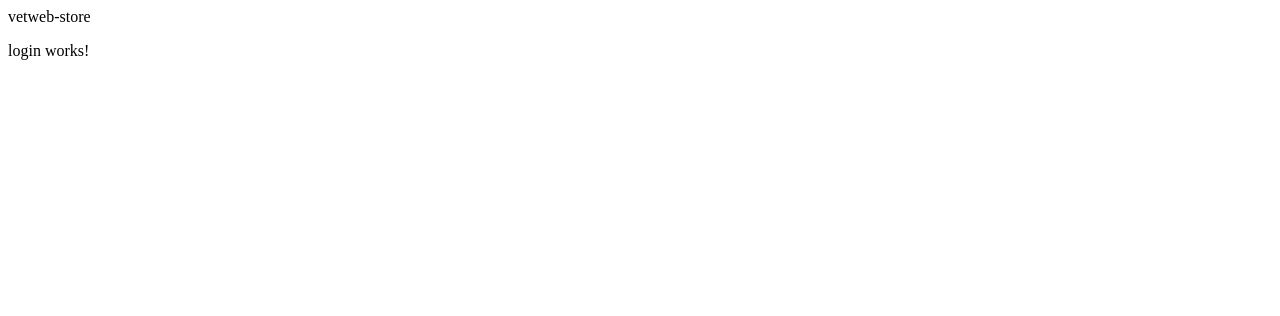
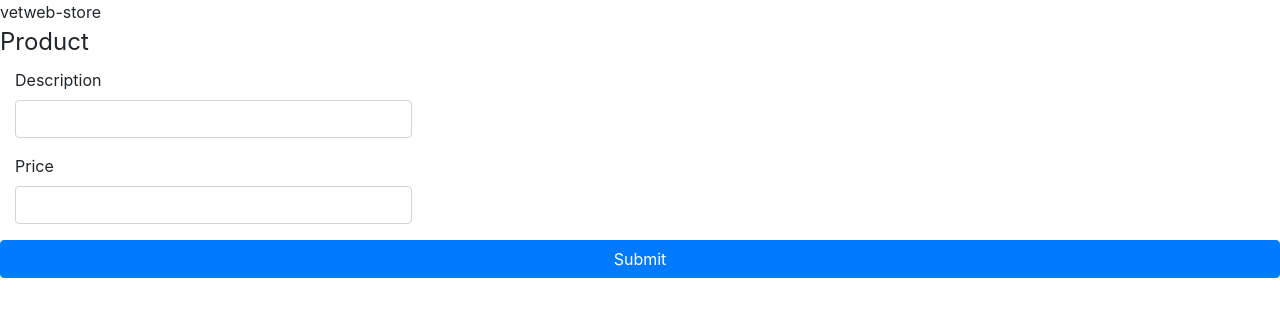
Before and after one commit to RenanFR/ng-vetweb-store, an Angular app: page /product/form in a window 1280 px wide. Shown: the top 316 px of the page. Built offline with nearby package versions, Linux system fonts and the light colour scheme.

Commit message:
Request to the API to save product

```diff
--- a/angular.json
+++ b/angular.json
@@ -23,6 +23,7 @@
               "src/assets"
             ],
             "styles": [
+              "node_modules/bootstrap/dist/css/bootstrap.min.css",
               "src/styles.css"
             ],
             "scripts": []
--- a/package.json
+++ b/package.json
@@ -20,6 +20,7 @@
     "@angular/platform-browser": "^6.0.3",
     "@angular/platform-browser-dynamic": "^6.0.3",
     "@angular/router": "^6.0.3",
+    "bootstrap": "^4.3.1",
     "core-js": "^2.5.4",
     "rxjs": "6.0.0",
     "zone.js": "^0.8.26"
--- a/src/app/app-router.module.ts
+++ b/src/app/app-router.module.ts
@@ -2,8 +2,13 @@ import { NgModule } from '@angular/core';
 import { CommonModule } from '@angular/common';
 import { Routes, RouterModule } from '@angular/router';
 import { LoginComponent } from './home/login/login.component';
+import { ProductFormComponent } from './products/product-form/product-form.component';
 
 const routes: Routes = [
+  {
+    path: 'product/form',
+    component: ProductFormComponent
+  },
   {
     path: '**',
     component: LoginComponent
--- /dev/null
+++ b/src/app/products/product-form/product-form.component.html
@@ -0,0 +1,28 @@
+<form [formGroup]="productForm" class="form-horizontal" (submit)="onSubmit()">
+  <fieldset>
+
+  <!-- Form Name -->
+  <legend>Product</legend>
+
+  <!-- Text input-->
+  <div class="form-group">
+    <label class="col-md-4 control-label" for="description">Description</label>
+    <div class="col-md-4">
+    <input formControlName="description" id="description" name="description" type="text" placeholder="" class="form-control input-md">
+
+    </div>
+  </div>
+
+  <!-- Text input-->
+  <div class="form-group">
+    <label class="col-md-4 control-label" for="price">Price</label>
+    <div class="col-md-4">
+    <input formControlName="price" id="price" name="price" type="text" placeholder="" class="form-control input-md">
+
+    </div>
+  </div>
+
+  </fieldset>
+  <button [disabled]="productForm.invalid" type="submit" class="btn btn-primary btn-block">Submit</button>
+
+  </form>
--- /dev/null
+++ b/src/app/products/product-form/product-form.component.ts
@@ -0,0 +1,40 @@
+import { Component, OnInit } from '@angular/core';
+import { ProductsService } from '../products.service';
+import { FormBuilder, FormGroup } from '@angular/forms';
+import { Product } from '../product';
+
+@Component({
+  selector: 'app-product-form',
+  templateUrl: './product-form.component.html'
+})
+export class ProductFormComponent implements OnInit {
+
+  productForm: FormGroup;
+  product: Product;
+
+  constructor(
+      private formBuilder: FormBuilder,
+      private service: ProductsService
+  ) { }
+
+  ngOnInit() {
+      this.productForm = this.formBuilder.group({
+          description:[''],
+          price:['']
+      });
+  }
+
+  onSubmit(): void {
+    const description = this.productForm.get('description').value;
+    const price = this.productForm.get('price').value;
+    console.log(description);
+    console.log(price);
+    this.product = new Product(description, price);
+    console.log(this.product);
+    this.service.saveProduct(this.product)
+      .subscribe(data => {
+          console.log(data);
+      });
+  }
+
+}
--- /dev/null
+++ b/src/app/products/product.ts
@@ -0,0 +1,7 @@
+export class Product {
+
+    constructor(private description: string, private price: number) {
+
+    }
+
+}
--- /dev/null
+++ b/src/app/products/products.service.ts
@@ -0,0 +1,20 @@
+import { Injectable } from '@angular/core';
+import { HttpClient } from '@angular/common/http';
+import { Product } from './product';
+import { Observable } from 'rxjs';
+
+const api = 'http://localhost:8080/vetweb/store/api/products'
+@Injectable({
+  providedIn: 'root'
+})
+
+export class ProductsService {
+
+  constructor(private httpClient: HttpClient) {
+  }
+
+  saveProduct(product: Product): Observable<Product> {
+    return this.httpClient.post<Product>(api, product);
+  }
+
+}
```
Also changed, not shown: src/app/products/products.module.ts (+9 -2 lines), 1 other file (tests, documents, lock files or other folders).
